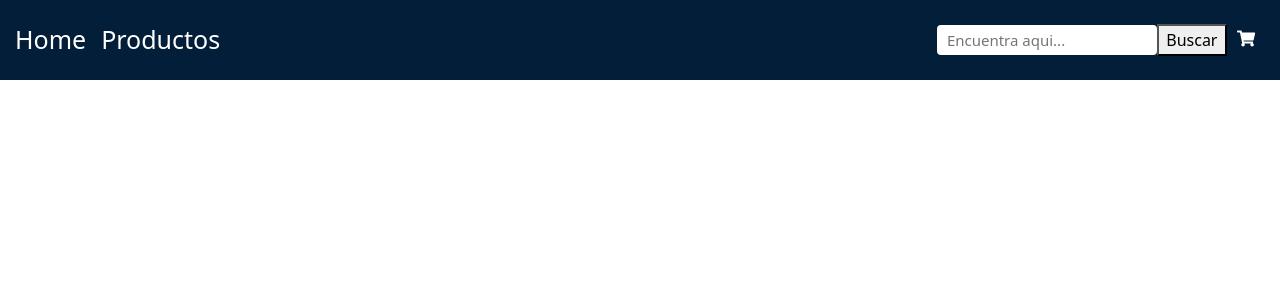
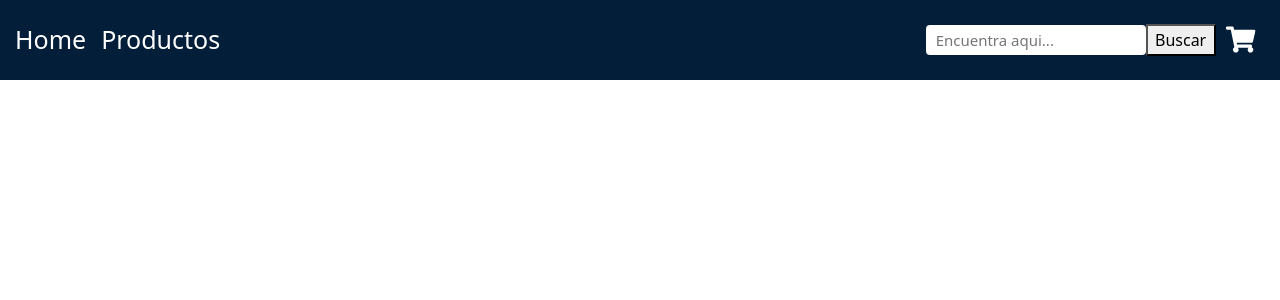
Before and after one commit to pablodjordjevic/ReactJS-Coder, a React (Create React App) app: page / in a window 1280 px wide. Shown: the top 300 px of the page. Built offline with nearby package versions, Linux system fonts and the light colour scheme.

Commit message:
PF intento

```diff
--- a/src/components/Header/Navbar.css
+++ b/src/components/Header/Navbar.css
@@ -52,6 +52,6 @@
 
 .IconCart {
   color: white;
-  font-size: 25px;
+  font-size: 35px;
   padding-left: 10px;
 }
--- a/src/components/HeroImage/HeroImage.jsx
+++ b/src/components/HeroImage/HeroImage.jsx
@@ -1,5 +1,6 @@
 import * as React from "react";
 import { Fragment } from 'react';
+import './HeroImage.css'
 
 const  HeroImage = (heroImgProps) => {
   return (
--- a/src/components/ItemDetailContainer/ItemDetailContainer.jsx
+++ b/src/components/ItemDetailContainer/ItemDetailContainer.jsx
@@ -7,9 +7,9 @@ const ItemDetailContainer = () => {
   const [detail, setDetail] = useState({});
 
   useEffect(() => {
-    const getProduct = new Promise ((res)=> {
+    const getProduct = new Promise((res) => {
       setTimeout(()=>{
-        res(products[2]);
+        res(products[0]);
       }, 1000);
 
     });
--- a/src/pages/Home.jsx
+++ b/src/pages/Home.jsx
@@ -13,5 +13,4 @@ function Home() {
   )
 }
 
-
 export default Home;
```
